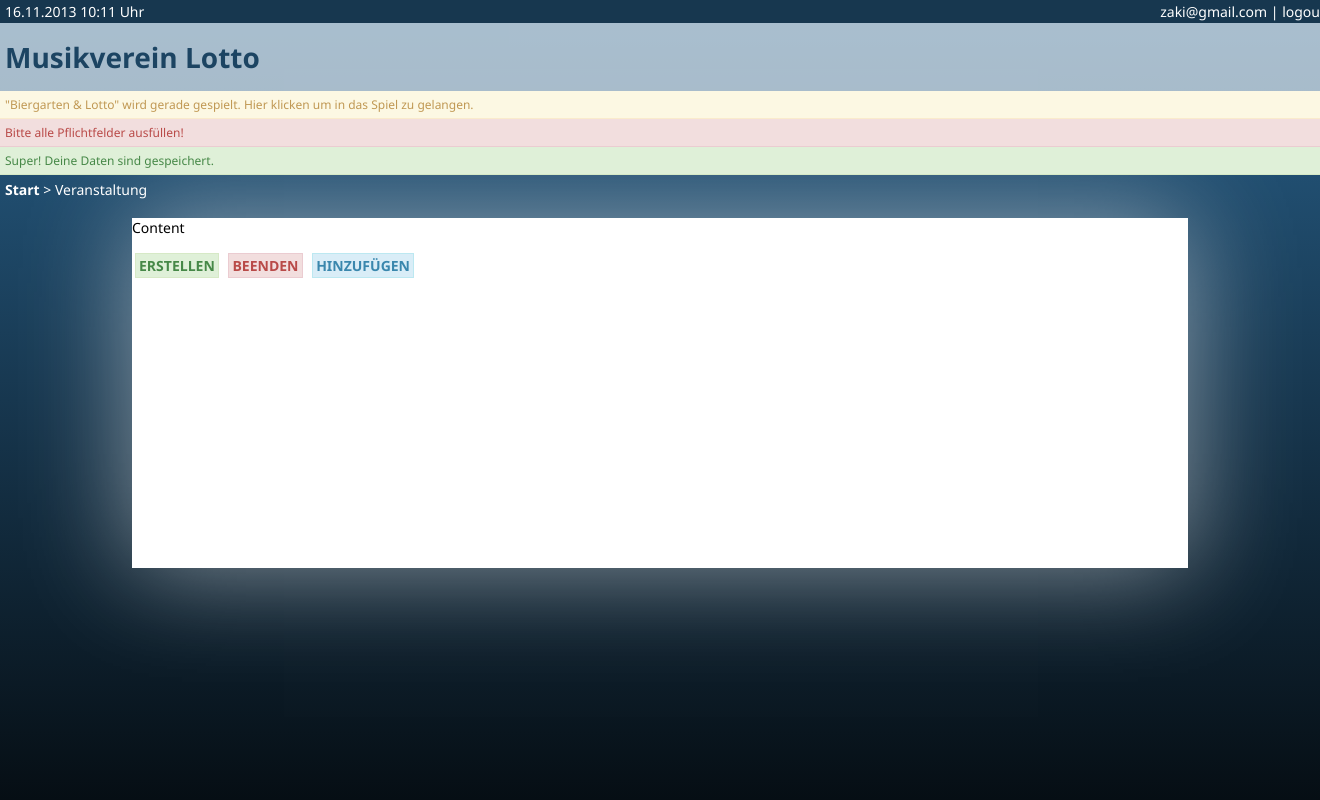
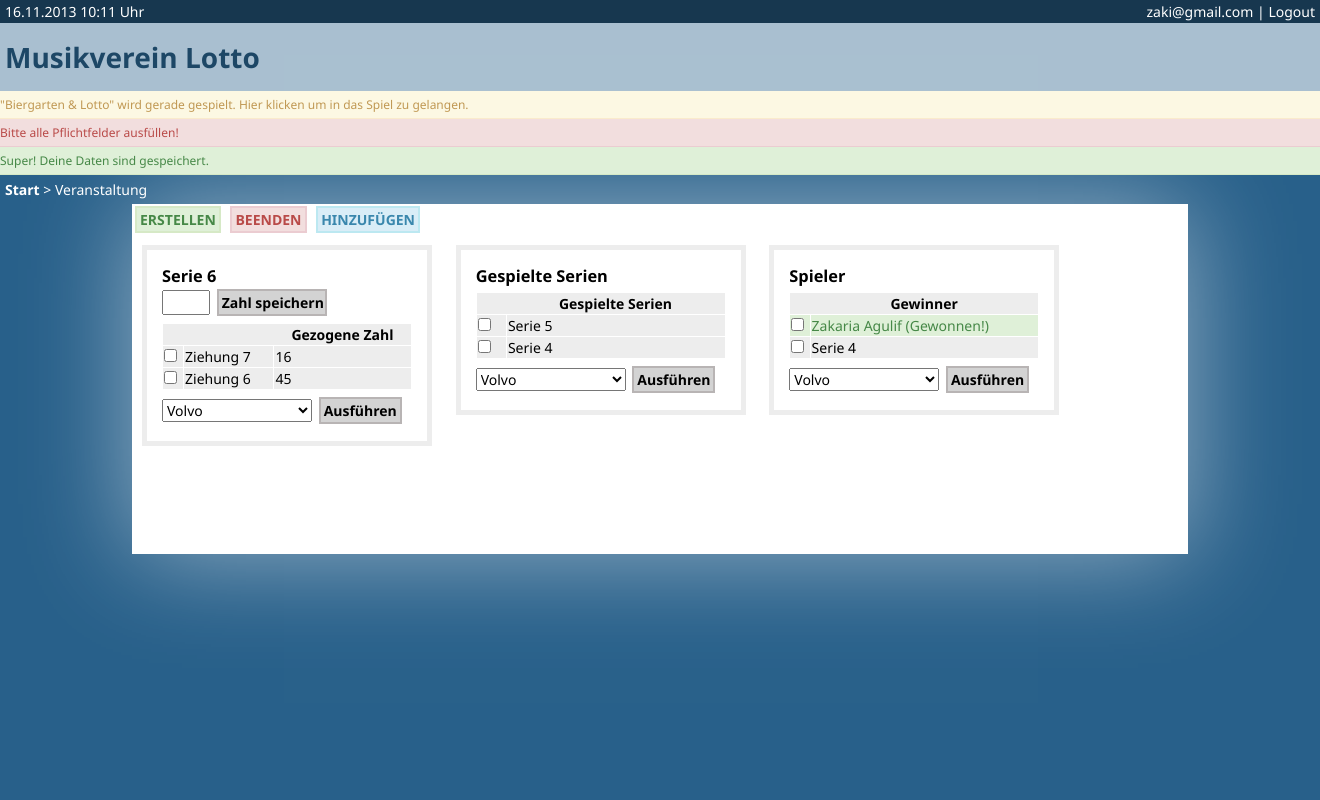
Before and after one commit to escolate/TeamNorden_LottoWebApp, a PHP site: page / in a window 1320 px wide; the page is wider, and only the part inside the window is pictured. Run offline with PHP 8.4, Linux system fonts and the light colour scheme.

Commit message:
changes in the design

```diff
--- a/css/style.css
+++ b/css/style.css
@@ -4,23 +4,11 @@
     Author     : tscheurer
     Description:
 */
-root {
-    display: block;
-}
-html{
-    height: 100%;
-}
 body {
     font-family: "Segoe UI", sans-serif;
     font-size: 14px;
-    background: #28608a; /* Old browsers */
-    background: -moz-linear-gradient(top,  #28608a 0%, #060e14 100%); /* FF3.6+ */
-    background: -webkit-gradient(linear, left top, left bottom, color-stop(0%,#28608a), color-stop(100%,#060e14)); /* Chrome,Safari4+ */
-    background: -webkit-linear-gradient(top,  #28608a 0%,#060e14 100%); /* Chrome10+,Safari5.1+ */
-    background: -o-linear-gradient(top,  #28608a 0%,#060e14 100%); /* Opera 11.10+ */
-    background: -ms-linear-gradient(top,  #28608a 0%,#060e14 100%); /* IE10+ */
-    background: linear-gradient(to bottom,  #28608a 0%,#060e14 100%); /* W3C */
-    filter: progid:DXImageTransform.Microsoft.gradient( startColorstr='#28608a', endColorstr='#060e14',GradientType=0 ); /* IE6-9 */
+    background-color: #28608a;
+    /*background-color: #060e14;*/
 }
 h1 {
     padding: 0px;
@@ -42,7 +30,6 @@ a{
     font-size: 14px;
     color: white;
     background-color: #17374f;
-    width: 100%;
 }
 #header a{
     color: white;
@@ -62,32 +49,16 @@ a{
     color: #17374f;
     background-color: white;
     opacity:0.6;
-    width: 100%
 }
 #logo a{
     color: #17374f;
 }
 .notification {
-    padding: 5px;
+    padding: 5px 0;
     font-size: 12px;
     display: inline-block;
     width: 100%;
     border-bottom: 1px solid;
-}
-.alert{
-    color: #c09853;
-    background-color: #fcf8e3;
-    border-color: #faebcc;
-}
-.error{
-    color: #b94a48;
-    background-color: #f2dede;
-    border-color: #ebccd1;
-}
-.successful{
-    color: #468847;
-    background-color: #dff0d8;
-    border-color: #d6e9c6;
 }
 #breadcrumbs {
     padding: 5px;
@@ -106,107 +77,89 @@ a{
     width: 80%;
 }
 
-
-
-
-
-
-
-
-
-
-
-/* -------- Buttons -------- */
+/* Button */
 .button{
     display: inline-block;
     background-color: #dff0d8;
-    max-width: 100px;
+    max-width: 110px;
     text-align: center;
     padding: 2px 3px 2px 3px;
     margin: 2px 3px 2px 3px;
     font-weight: bold;
-    border: 1px solid;
+    border: 2px solid;
 }
-.buttoncreate{
+.button.yellow:hover{
+    background-color: #faebcc;
+}
+.button.red:hover{
+    background-color: #ebccd1;
+}
+.button.green:hover{
+    background-color: #d6e9c6;
+}
+.button.blue:hover{
+    background-color: #bce8f1;
+}
+.button.grey:hover{
+    background-color: #b8b4b4;
+}
+/*Sub Classes*/
+.yellow{
+    color: #c09853;
+    background-color: #fcf8e3;
+    border-color: #faebcc;
+}
+.red{
+    color: #b94a48;
+    background-color: #f2dede;
+    border-color: #ebccd1;
+}
+.green{
     color: #468847;
+    background-color: #dff0d8;
     border-color: #d6e9c6;
 }
-
-a:hover.buttoncreate{
-    background-color: #d6e9c6;
-    border: 1px solid #d6e9c6;
+.blue{
+    color: #3a87ad;
+    background-color: #d9edf7;
+    border-color: #bce8f1;
 }
-.buttonclose{
-    display: inline-block;
-    background-color: #f2dede;
-    max-width: 100px;
-    text-align: center;
-    padding: 2px 3px 2px 3px;
-    margin: 2px 3px 2px 3px;
-    color: #b94a48;
-    font-weight: bold;
-    border: 1px solid #ebccd1;
+.grey{
+    color: black;
+    background-color: lightgray;
+    border-color: #b8b4b4;
 }
-
-a:hover.buttonclose{
-    background-color: #ebccd1;
-}
-.buttonadd{
-    display: inline-block;
-    background-color: #d9edf7;
-    max-width: 100px;
-    text-align: center;
-    padding: 2px 3px 2px 3px;
-    margin: 2px 3px 2px 3px;
-    color: #3a87ad;
-    font-weight: bold;
-    border: 1px solid #bce8f1;
-}
-
-a:hover.buttonadd{
-    background-color: #bce8f1;
-
-    text-align: center;
-}
-
+/*Content*/
 #content .frame {
-    /*display: table;*/
     width: 100%;
 }
 
 #content .frame div {
     /*display: table-cell;*/
     display: inline-block;
-    border: 5px solid lightgray;
+    border: 5px solid #ededed;
     margin: 10px;
     width: 250px;
     vertical-align: top;
-    padding: 5px;
+    padding: 15px;
 }
-
 #content .frame table {
     margin: 5px 0;
     width: 100%;
-    border: 1px solid gray;
+    background-color: #ededed
 }
-
 #content .frame th {
-    background-color: gray;
+    background-color: #ededed;
 }
-
+#content .frame table, tr, td{
+    border: 1px solid white;
+}
 #zahl_ziehung {
-    width: 20px;
+    width: 40px;
 }
-
 #content .frame .action {
     float: left;
 }
-
 #content .frame .action select {
     width: 150px;
 }
-
-.error {
-    background-color: #F2DEDE;
-    color: #B94A48;
-}
--- a/event.php
+++ b/event.php
@@ -1,31 +1,10 @@
-<?php
-$days = array(1 => "Montag", 2 => "Dienstag", 3 => "Mittwoch", 4 => "Donnerstag", 5 => "Freitag", 6 => "Samstag", 7 => "Sonntag");
-?>
-<!DOCTYPE html>
-<html>
-    <head>
-        <meta charset="UTF-8">
-        <link rel="stylesheet" type="text/css" href="css/normalize.css">
-        <link rel="stylesheet" type="text/css" href="css/style.css">
-        <title>LottoApp</title>
-    </head>
-
-    <body>
-        <div id="bg">
-            <div id="header">
-                <div id="date"><?php echo date("d.m.Y H:m") . " Uhr"; ?></div>
-                <div id="user">zaki@gmail.com | logout</div>
-            </div>
-            <div id="logo"><h1>Musikverein Lotto</h1></div>
-            <div id="notifications">"Biergarten & Lotto" wird gerade gespielt. <a href="/">Hier klicken um in das Spiel zu gelangen.</a></div>
-            <div id="breadcrumbs"><a href="/">Start</a> &gt; Veranstaltung</div>
-            <div id="content">
-                <h2>"Biergarten & Lotto" wird gerade gespielt...</h2>
+<a href="#" class="button green">ERSTELLEN</a>
+<a href="#" class="button red">BEENDEN</a>
+<a href="#" class="button blue">HINZUFÜGEN</a>
 <div class="frame">
     <div>
 	<h3>Serie 6</h3>
-                        <form><input id="zahl_ziehung" type="text" name="zahl"> <input type="submit" value="Zahl speichern"> </form>
-
+	<form><input id="zahl_ziehung" type="text" name="zahl"> <input type="submit" value="Zahl speichern" class="button grey"> </form>
 	<table>
 	    <tr>
 		<th></th>
@@ -51,7 +30,7 @@ $days = array(1 => "Montag", 2 => "Dienstag", 3 => "Mittwoch", 4 => "Donnerstag"
 		<option value="fiat">Fiat</option>
 		<option value="audi">Audi</option>
 	    </select>
-                            <input type="submit" value="Ausführen">
+	    <input type="submit" value="Ausführen" class="button grey">
 	</form>
 
     </div>
@@ -79,7 +58,7 @@ $days = array(1 => "Montag", 2 => "Dienstag", 3 => "Mittwoch", 4 => "Donnerstag"
 		<option value="fiat">Fiat</option>
 		<option value="audi">Audi</option>
 	    </select>
-                            <input type="submit" value="Ausführen">
+	    <input type="submit" value="Ausführen" class="button grey">
 	</form>
     </div>
     <div>
@@ -89,7 +68,7 @@ $days = array(1 => "Montag", 2 => "Dienstag", 3 => "Mittwoch", 4 => "Donnerstag"
 		<th></th>
 		<th>Gewinner</th>
 	    </tr>
-                            <tr class="error">
+	    <tr class="green">
 		<td><input type="checkbox"></td>
 		<td>Zakaria Agulif (Gewonnen!)</td>
 	    </tr>
@@ -106,12 +85,7 @@ $days = array(1 => "Montag", 2 => "Dienstag", 3 => "Mittwoch", 4 => "Donnerstag"
 		<option value="fiat">Fiat</option>
 		<option value="audi">Audi</option>
 	    </select>
-                            <input type="submit" value="Ausführen">
+	    <input type="submit" value="Ausführen" class="button grey">
 	</form>
     </div>
 </div>
-            </div>
-        </div>
-    </body>
-
-</html>
--- a/index.php
+++ b/index.php
@@ -10,20 +10,17 @@
     <body>
         <div id="header">
             <div id="date"><?php echo date("d.m.Y H:m")." Uhr"; ?></div>
-            <div id="user"><a href="#">zaki@gmail.com</a> | <a href="#">logout</a></div>
+            <div id="user"><a href="#">zaki@gmail.com</a> | <a href="#">Logout</a></div>
         </div>
         <div id="logo">
 	    <h1><a href="#">Musikverein Lotto</a></h1>
 	</div>
-        <a href="#" class="notification alert">"Biergarten & Lotto" wird gerade gespielt. Hier klicken um in das Spiel zu gelangen.</a>
-        <div class="notification error">Bitte alle Pflichtfelder ausfüllen!</div>
-	<div class="notification successful">Super! Deine Daten sind gespeichert.</div>
+        <a href="#" class="notification yellow">"Biergarten & Lotto" wird gerade gespielt. Hier klicken um in das Spiel zu gelangen.</a>
+        <div class="notification red">Bitte alle Pflichtfelder ausfüllen!</div>
+	<div class="notification green">Super! Deine Daten sind gespeichert.</div>
 	<div id="breadcrumbs"><a href="/">Start</a> &gt; Veranstaltung</div>
         <div id="content">
-            <p>Content</p>
-	    <a href="#" class="button buttoncreate">ERSTELLEN</a>
-	    <a href="#" class="buttonclose">BEENDEN</a>
-	    <a href="#" class="buttonadd">HINZUFÜGEN</a>
+	    <?php include_once 'event.php'; ?>
         </div>
     </body>
 </html>
```
Lines whose indentation alone changed are shown as unchanged.
